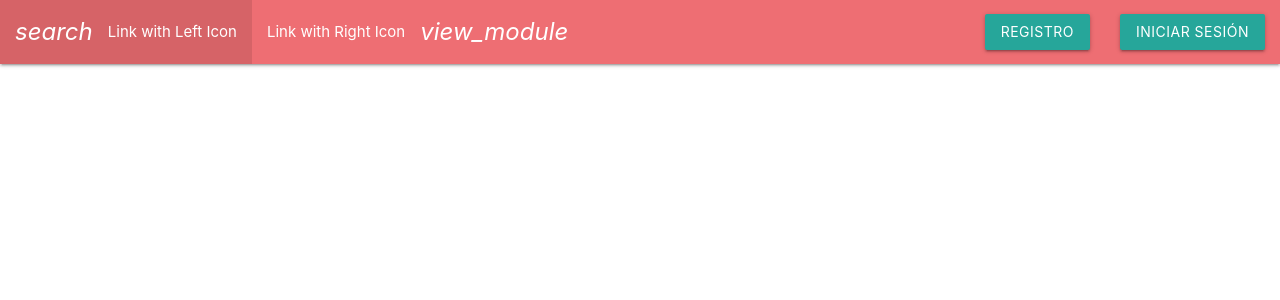
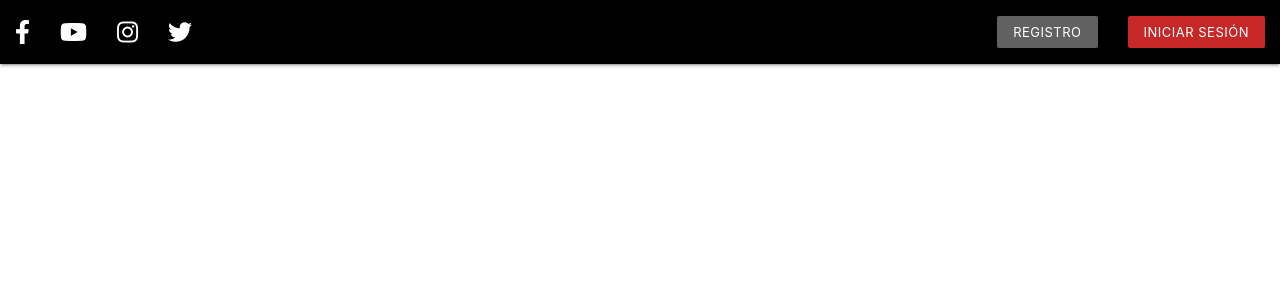
Before and after one commit to erwin-hamid/CursoAngularTDD, an Angular app in the folder NgCinemax/: page / in a window 1280 px wide. Shown: the top 300 px of the page. Built offline with nearby package versions, Linux system fonts and the light colour scheme.

Commit message:
Material icons and fontawesome

```diff
--- a/NgCinemax/src/app/landing-page/nav-bar-social/nav-bar-social.component.html
+++ b/NgCinemax/src/app/landing-page/nav-bar-social/nav-bar-social.component.html
@@ -1,12 +1,14 @@
-<nav>
+<nav class="black">
     <div class="nav-wrapper">
         <ul class="left hide-on-med-and-down">
-            <li><a href="sass.html"><i class="material-icons left">search</i>Link with Left Icon</a></li>
-            <li><a href="badges.html"><i class="material-icons right">view_module</i>Link with Right Icon</a></li>
+            <li><a href="#"><i class="fab fa-facebook-f"></i></a></li>
+            <li><a href="#"><i class="fab fa-youtube"></i></a></li>
+            <li><a href="#"><i class="fab fa-instagram"></i></a></li>
+            <li><a href="#"><i class="fab fa-twitter"></i></a></li>
         </ul>
         <ul class="right hide-on-med-and-down">
-            <li><a class="waves-effect waves-light btn">Registro</a></li>
-            <li><a class="waves-effect waves-light btn">Iniciar Sesión</a></li>
+            <li><a class="waves-effect waves-light btn-small grey darken-2">Registro</a></li>
+            <li><a class="waves-effect waves-light btn-small red darken-3">Iniciar Sesión</a></li>
         </ul>
     </div>
 </nav>
--- a/NgCinemax/src/index.html
+++ b/NgCinemax/src/index.html
@@ -6,6 +6,8 @@
   <base href="/">
   <meta name="viewport" content="width=device-width, initial-scale=1">
   <link rel="icon" type="image/x-icon" href="favicon.ico">
+  <link href="https://fonts.googleapis.com/icon?family=Material+Icons" rel="stylesheet">
+  <link rel="stylesheet" href="https://pro.fontawesome.com/releases/v5.10.0/css/all.css" integrity="sha384-AYmEC3Yw5cVb3ZcuHtOA93w35dYTsvhLPVnYs9eStHfGJvOvKxVfELGroGkvsg+p" crossorigin="anonymous"/>
 </head>
 <body>
   <app-root></app-root>
```
